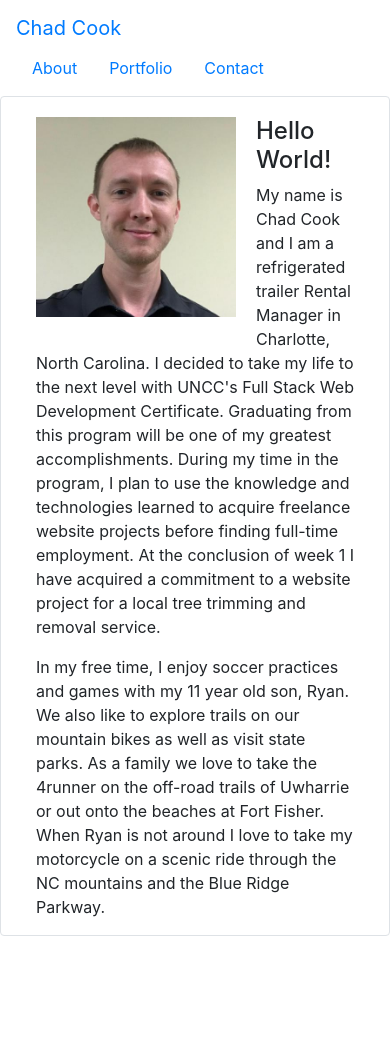
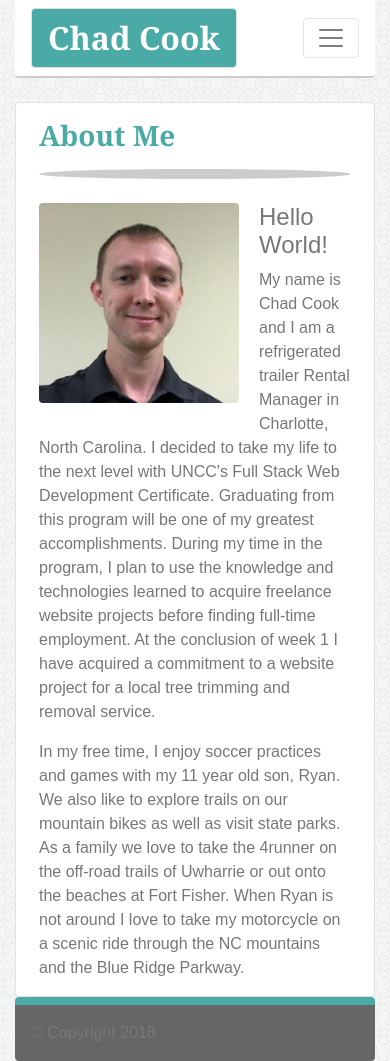
Before and after one commit to CACOOK88/Bootstrap-Portfolio, a plain HTML site: page index.html in a window 390 px wide. Before the commit the page ends 936 px from the top, so only its background shows below. Drawn offline with nearby package versions, Linux system fonts and the light colour scheme.

Commit message:
finished html layout. working on proper responsive styling with bootstrap

```diff
--- a/assets/css/style.css
+++ b/assets/css/style.css
@@ -1,17 +1,66 @@
+body {
+    background: url(../images/circles-light.png);
+    font-family: 'Arial', 'Helvetica Neue', Helvetica, sans-serif;
+    color: #777;
+}
+
+.navbar {
+    background: #fff;
+    border-bottom: 2px solid #ccc;
+}
+
+.navbar-brand {
+    background: #4aaaa5;
+    height: 100%;
+    font-size: 2em;
+    color: #fff !important;
+    font-weight: bold;
+}
+
+.navbar-brand,
+h3 {
+    font-family: 'Georgia', Times, Times New Roman, serif;
+}
+
+.nav-item a {
+    color: #777;
+    font-size: 20px;
+}
+
+h3 {
+    color: #4aaaa5;
+}
+
+.container .container {
+    background: #fff;
+}
+
+hr {
+    background: #ccc;
+    color: #ccc;
+    border: 5px solid;
+    border-radius: 90%;
+}
+
 .chad {
     max-height: 200px;
     max-height: 200px;
     margin: 20px;
 }
 
-.about-header {
-    margin-top: 20px
+.teal-top-border {
+    border-top: 8px solid #4aaaa5;
+    background: #666;
+    color: #aaa !important;
 }
 
-.about-p {
-    margin-left: 20px;
-    margin-right: 20px;
+.footer {
+    position: relative;
+    border-top: 8px solid #4aaaa5;
+    background: #666;
+    width: 100%;
 }
+
 
 @media (min-width: 1200px) {
     .container {
--- a/index.html
+++ b/index.html
@@ -10,10 +10,14 @@
     <link rel="stylesheet" href="assets/css/style.css">
 </head>
 <body>
-    <nav class="navbar navbar-expand-lg">
     <div class="container">
-            <a href="index.html" class="navbar-brand">Chad Cook</a>
-            <ul class="nav justify-content-end">
+        <nav class=" navbar navbar-expand-md navbar-light rounded">
+            <a href="index.html" class=" navbar navbar-brand border rounded">Chad Cook</a>
+            <button class="navbar-toggler" type="button" data-toggle="collapse" data-target="#navbarToggler" aria-controls="navbarToggler" aria-expanded="false" aria-label="Toggle navigation">
+                <span class="navbar-toggler-icon"></span>
+            </button>
+            <div class="collapse navbar-collapse" id="navbarToggler">
+                <ul class="navbar-nav ml-auto">
                     <li class="nav-item">
                         <a href="index.html" class="nav-link">About</a>
                     </li>
@@ -26,16 +30,23 @@
                 </ul>
             </div>
         </nav>
-    <div class="container border rounded clearfix">
-        <img class="chad float-left" src="assets/images/chad.jpeg" alt="Chad Headshot">
-        <h4 class="about-header">Hello World!</h4>
-
-        <p class="about-p">My name is Chad Cook and I am a refrigerated trailer Rental Manager in Charlotte, North Carolina. I decided to take my life to the next level with UNCC's Full Stack Web Development Certificate. Graduating from this program will be one of my greatest accomplishments. During my time in the program, I plan to use the knowledge and technologies learned to acquire freelance website projects before finding full-time employment. At the conclusion of week 1 I have acquired a commitment to a website project for a local tree trimming and removal service. </p>
-
-        <p class="about-p">In my free time, I enjoy soccer practices and games with my 11 year old son, Ryan. We also like to explore trails on our mountain bikes as well as visit state parks. As a family we love to take the 4runner on the off-road trails of Uwharrie or out onto the beaches at Fort Fisher. When Ryan is not around I love to take my motorcycle on a scenic ride through the NC mountains and the Blue Ridge Parkway.</p>
     </div>
 
-
+    <div class="container">
+        <div class="container mt-4 border rounded clearfix">
+            <h3 class="ml-2 mt-3 font-weight-bold">About Me</h3>
+            <hr class="ml-2 mr-2">
+            <img class="chad float-left rounded ml-2 mt-2" src="assets/images/chad.jpeg" alt="Chad Headshot">
+            <h4 class="mt-4">Hello World!</h4>
+            <p class="ml-2 mr-2">My name is Chad Cook and I am a refrigerated trailer Rental Manager in Charlotte, North Carolina. I decided to take my life to the next level with UNCC's Full Stack Web Development Certificate. Graduating from this program will be one of my greatest accomplishments. During my time in the program, I plan to use the knowledge and technologies learned to acquire freelance website projects before finding full-time employment. At the conclusion of week 1 I have acquired a commitment to a website project for a local tree trimming and removal service. </p>
+            <p class="ml-2 mr-2">In my free time, I enjoy soccer practices and games with my 11 year old son, Ryan. We also like to explore trails on our mountain bikes as well as visit state parks. As a family we love to take the 4runner on the off-road trails of Uwharrie or out onto the beaches at Fort Fisher. When Ryan is not around I love to take my motorcycle on a scenic ride through the NC mountains and the Blue Ridge Parkway.</p>
+        </div>
+    </div>
+    <div class="container">
+        <footer class="footer p-3 rounded">
+            <span>&copy; Copyright 2018</span>
+        </footer>
+    </div>
 <script src="https://code.jquery.com/jquery-3.3.1.slim.min.js" integrity="sha384-q8i/X+965DzO0rT7abK41JStQIAqVgRVzpbzo5smXKp4YfRvH+8abtTE1Pi6jizo" crossorigin="anonymous"></script>
 <script src="https://cdnjs.cloudflare.com/ajax/libs/popper.js/1.14.3/umd/popper.min.js" integrity="sha384-ZMP7rVo3mIykV+2+9J3UJ46jBk0WLaUAdn689aCwoqbBJiSnjAK/l8WvCWPIPm49" crossorigin="anonymous"></script>
 <script src="https://stackpath.bootstrapcdn.com/bootstrap/4.1.3/js/bootstrap.min.js" integrity="sha384-ChfqqxuZUCnJSK3+MXmPNIyE6ZbWh2IMqE241rYiqJxyMiZ6OW/JmZQ5stwEULTy" crossorigin="anonymous"></script>
```
Lines whose indentation alone changed are shown as unchanged.
